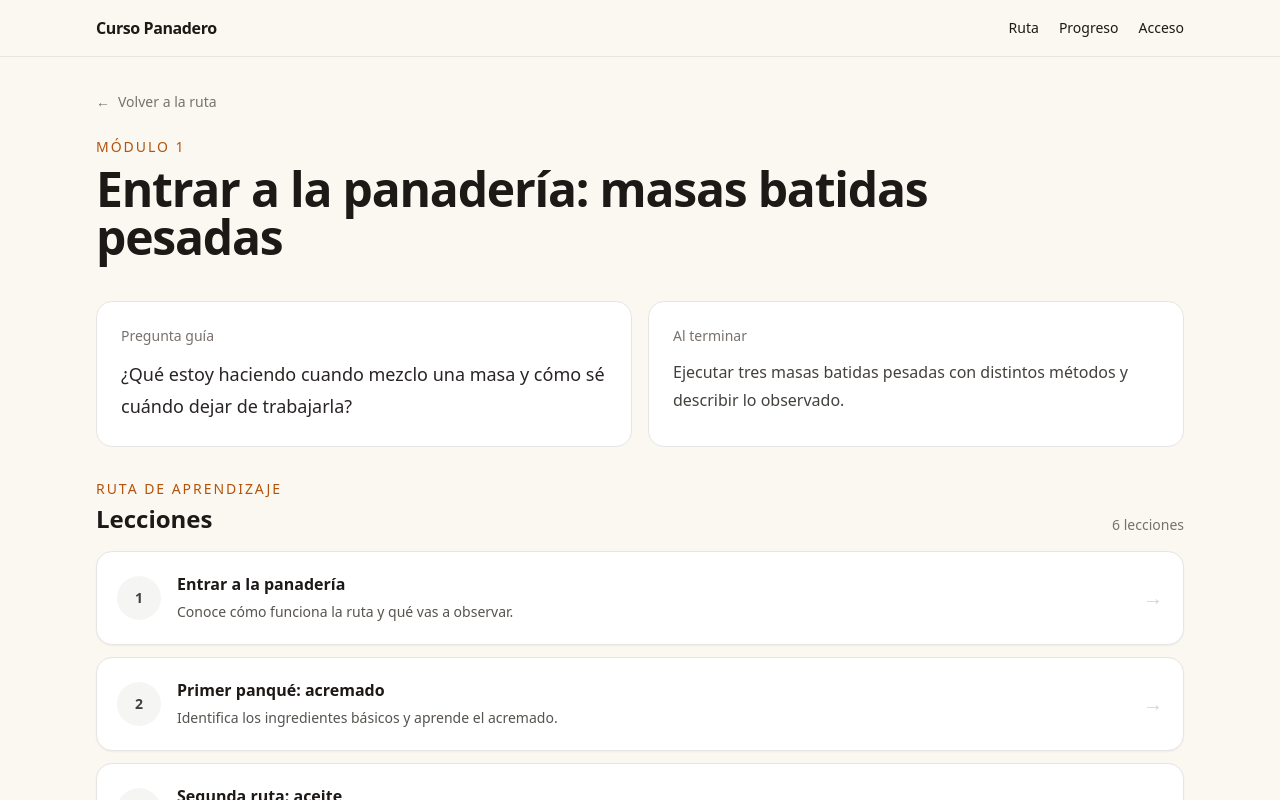
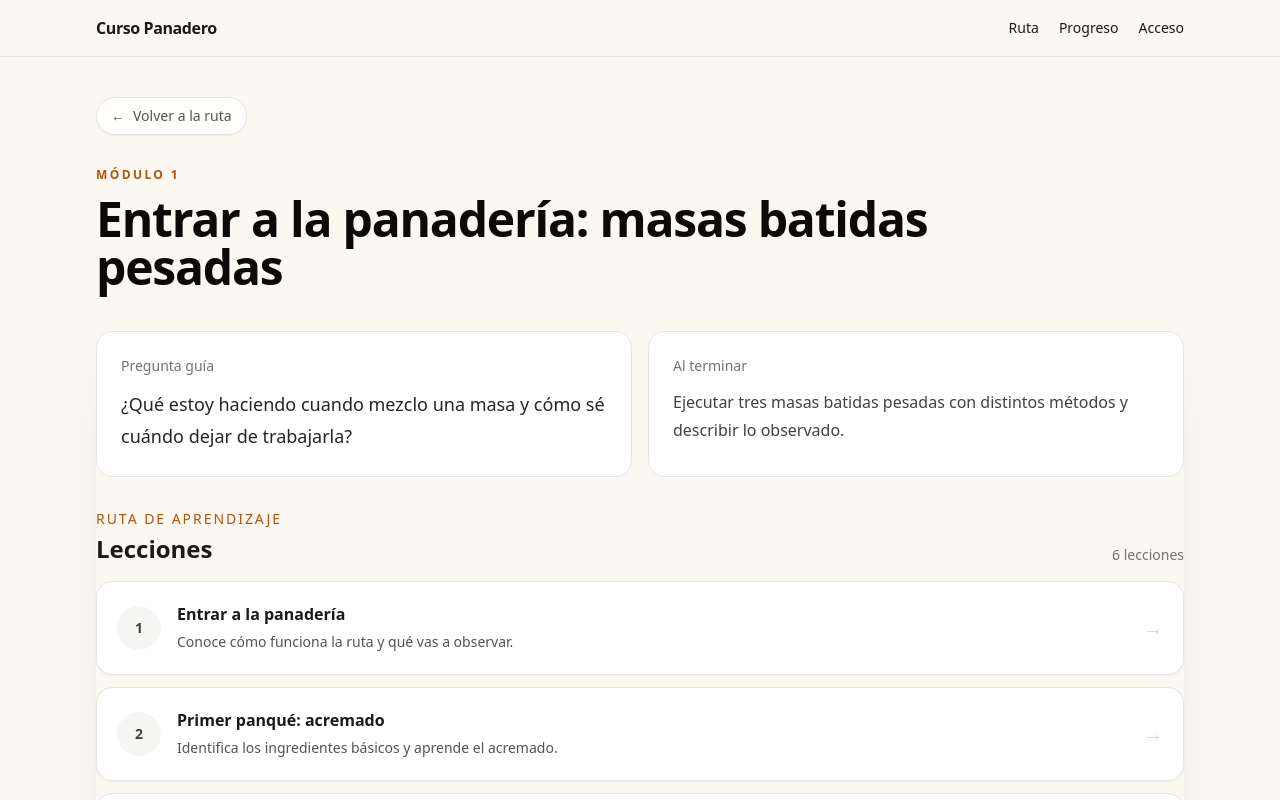
Before and after one commit to Drworm82/CursoPanadero, a Next.js app: page /modulo-1 in a window 1280 px wide. Shown: the top 800 px of the page. Built offline with nearby package versions, Linux system fonts and the light colour scheme; no server answers.

Commit message:
ui: polish course page shell

```diff
--- a/components/course/CourseShell.js
+++ b/components/course/CourseShell.js
@@ -1,19 +1,35 @@
 export default function CourseShell({ eyebrow, title, description, backHref = '/ruta', backLabel = 'Volver a la ruta', children }) {
   return (
-    <div className="mx-auto w-full max-w-6xl px-5 py-8 sm:px-8">
+    <div className="mx-auto w-full max-w-6xl px-5 py-7 sm:px-8 sm:py-10">
       <header className="mb-10">
         <a
           href={backHref}
-          className="inline-flex items-center gap-2 text-sm font-medium text-stone-500 hover:text-stone-900"
+          className="group inline-flex items-center gap-2 rounded-full border border-stone-200 bg-white/80 px-3.5 py-2 text-sm font-medium text-stone-600 shadow-sm backdrop-blur transition hover:border-stone-300 hover:bg-white hover:text-stone-900"
         >
-          <span aria-hidden="true">←</span>
+          <span className="transition-transform group-hover:-translate-x-0.5" aria-hidden="true">←</span>
           {backLabel}
         </a>
-        {eyebrow && <p className="mt-6 text-sm font-medium uppercase tracking-[0.14em] text-amber-700">{eyebrow}</p>}
-        <h1 className="mt-2 max-w-4xl text-4xl font-semibold tracking-tight text-stone-900 sm:text-5xl">{title}</h1>
-        {description && <p className="mt-4 max-w-3xl text-lg leading-8 text-stone-600">{description}</p>}
+
+        <div className="mt-8 max-w-4xl">
+          {eyebrow && (
+            <p className="text-xs font-bold uppercase tracking-[0.2em] text-amber-700">
+              {eyebrow}
+            </p>
+          )}
+          <h1 className="mt-3 text-4xl font-semibold leading-[1.08] tracking-[-0.025em] text-stone-950 sm:text-5xl">
+            {title}
+          </h1>
+          {description && (
+            <p className="mt-5 max-w-3xl text-base leading-7 text-stone-600 sm:text-lg sm:leading-8">
+              {description}
+            </p>
+          )}
+        </div>
       </header>
-      {children}
+
+      <div className="course-surface">
+        {children}
+      </div>
     </div>
   );
 }
```
